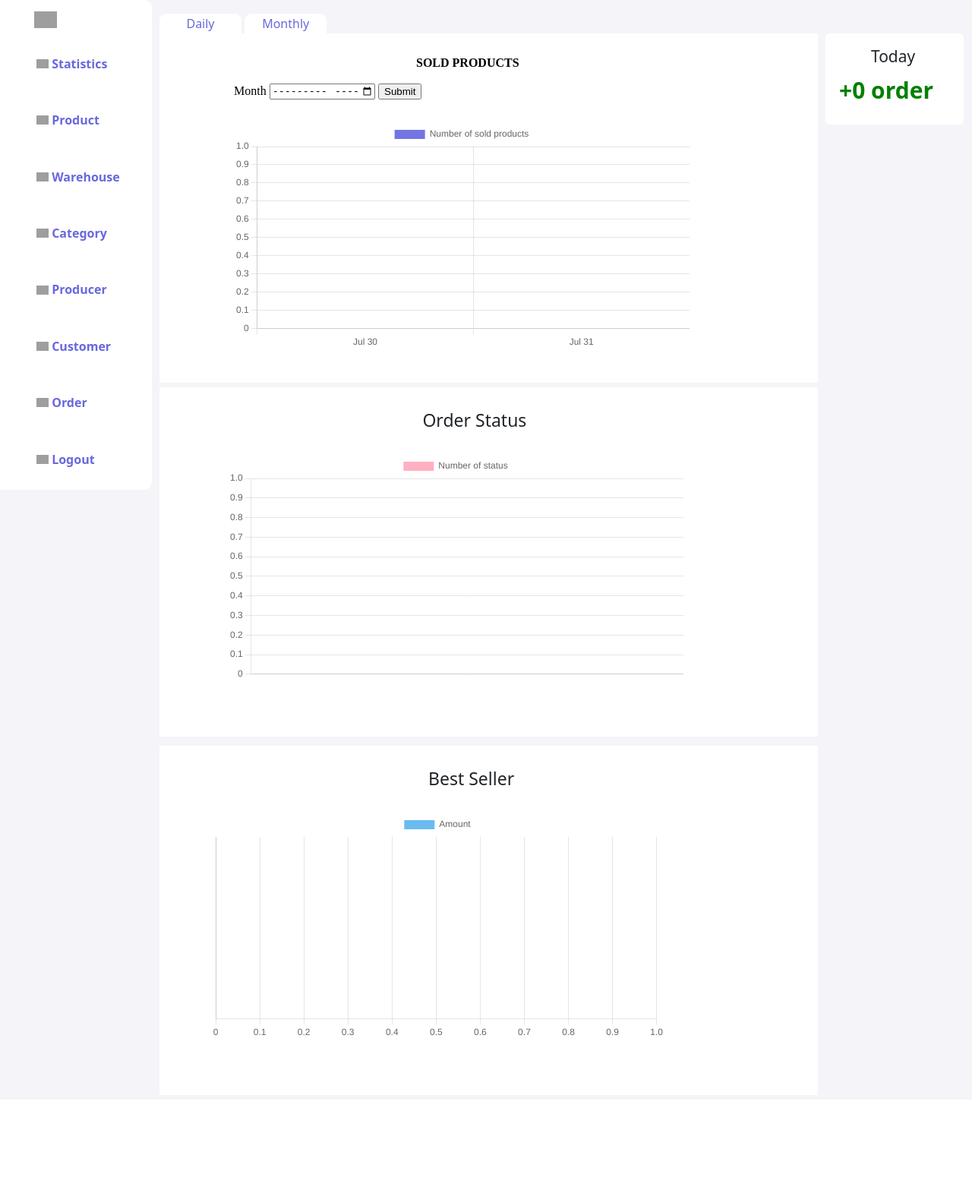
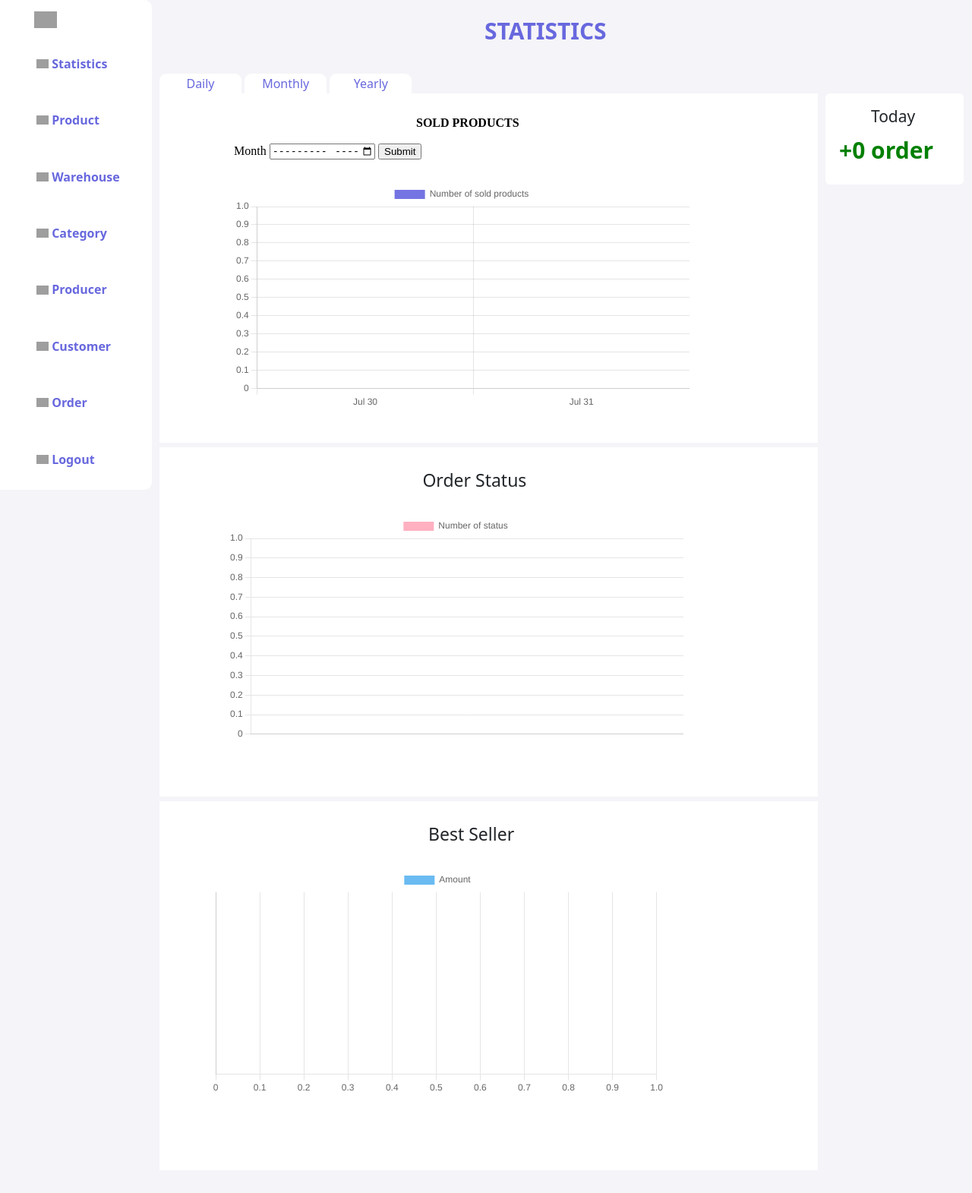
Before and after one commit to TranNguyenChiAn/Design, a PHP site: page /index.php in a window 1280 px wide. Shown: the whole page at 76% size. Before the commit the page ends 1364 px from the top, so only its background shows below. Run offline with PHP 8.4, Linux system fonts and the light colour scheme; the visitor is signed in with stand-in values (Sample User, id 1); data that the repository does not hold is empty; some libraries are stand-ins or nearby versions; grey boxes are pictures that could not be loaded.

Commit message:
Update index.php

```diff
--- a/admin/Homepage/index.php
+++ b/admin/Homepage/index.php
@@ -36,7 +36,7 @@ if (!isset($_SESSION['email_admin'])) {
         }
         .menu_button:hover {
             cursor: pointer;
-            background-color: #cbc9c9;
+            background-color: #f8f6f6;
         }
         .notification {
             margin: 0 0 0 1%;
@@ -54,6 +54,7 @@ include_once "../layout/navigation.php";
 ?>
 
 <section style="margin: 0 0 0 210px" class="main_content">
+    <p style="margin-top: 18px" class="table_title"> STATISTICS </p>
     <!--<iframe id="notice" src="statistic/today.php" ></iframe>-->
     <div>
         <button class="menu_button">
@@ -62,21 +63,27 @@ include_once "../layout/navigation.php";
             </a>
         </button>
         <button class="menu_button">
-            <a class="link_in_button" style="color:#6868de;" target="display" href="statistic/sale_monthly.php">
+            <a class="link_in_button" style="color:#6868de;" target="display" href="statistic/sales_monthly.php">
                 Monthly
             </a>
         </button>
-
+        <button class="menu_button">
+            <a class="link_in_button" style="color:#6868de;" target="display" href="statistic/sales_yearly.php">
+                Yearly
+            </a>
+        </button>
     </div>
     <div style="display: flex; justify-content: start">
         <iframe name = "display" style="margin: 0 0 0 0; width: 81%; height: 460px" src="statistic/sales.php" ></iframe>
         <iframe class="notification" src="statistic/today.php" ></iframe>
     </div>
+    <div>
 
+    </div>
     <iframe style="margin: 6px 0 0 0; width: 81%; height: 460px" src="statistic/status.php" ></iframe>
-    <iframe style="margin: 6px 0 0 0; width: 81%; height: 460px" src="statistic/product.php" ></iframe>
+    <iframe style="margin: 0 0 0 0; width: 81%; height: 486px" src="statistic/product.php" ></iframe>
 
 </section>
-
+<br>
 </body>
 </html>
```
